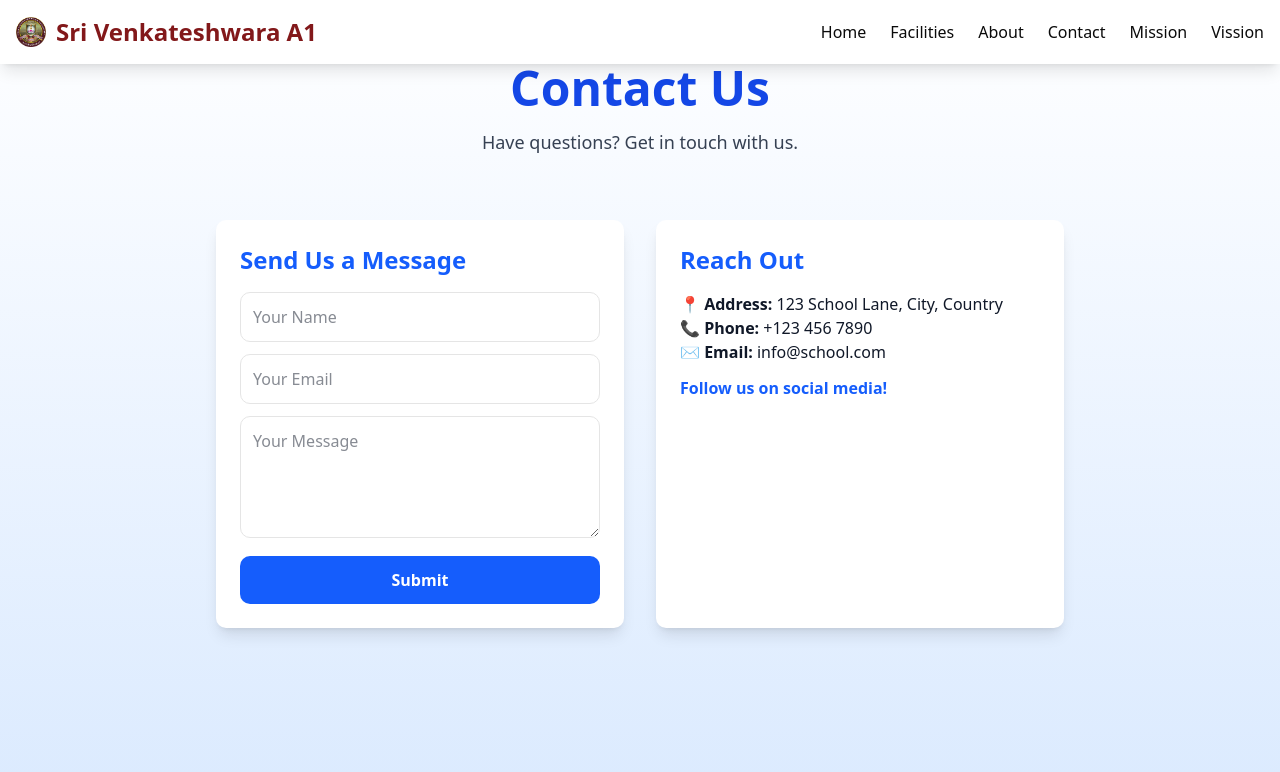
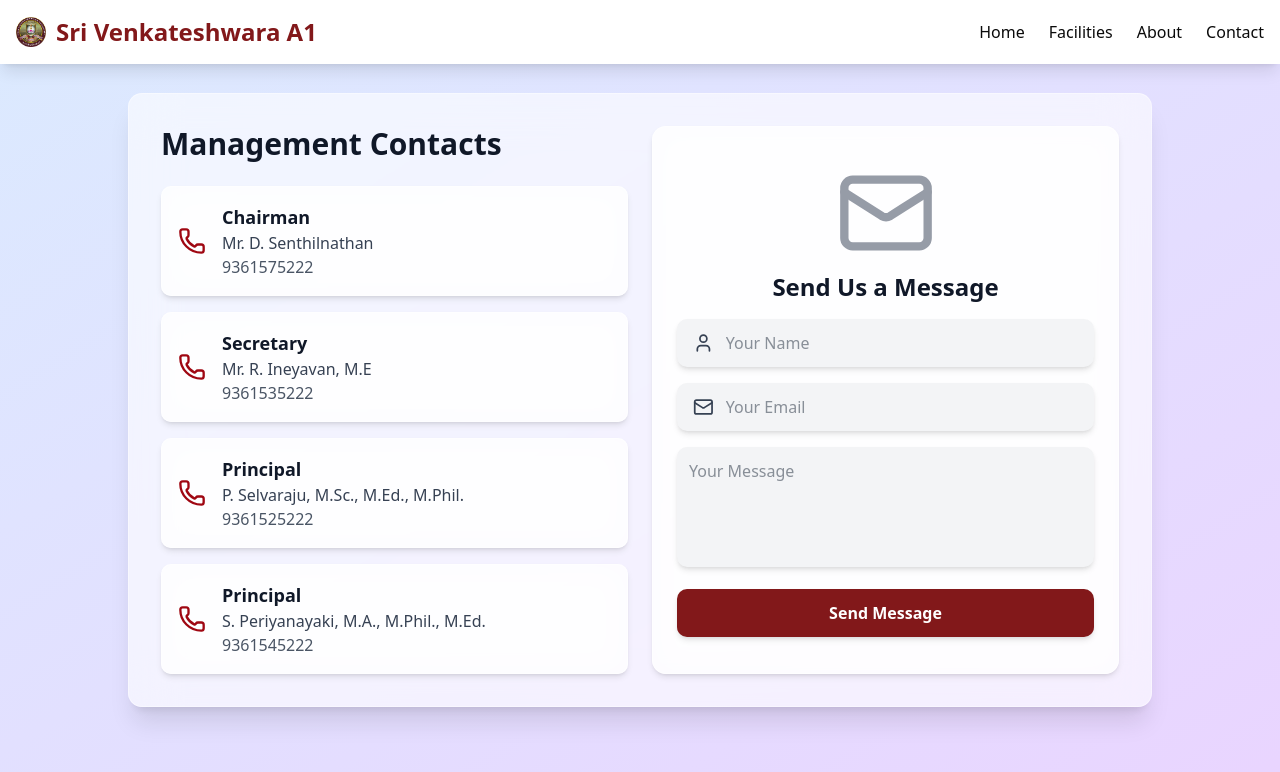
Before and after one commit to Sowmika-Arul/Consultancy, a React (Vite) app in the folder consultancy/: page /contact in a window 1280 px wide. Shown: the top 772 px of the page. Built offline with nearby package versions, Linux system fonts and the light colour scheme.

Commit message:
pages added

```diff
--- a/consultancy/src/App.jsx
+++ b/consultancy/src/App.jsx
@@ -2,9 +2,10 @@ import { BrowserRouter as Router, Routes, Route } from "react-router-dom";
 import SchoolHomePage from "./pages/SchoolHomePage";
 import AboutPage from "./pages/AboutPage";
 import Login from "./pages/AdminLogin";
-import FacilitiesPage from "./pages/FacilitiesPage";
 import Gallery from "./pages/Gallery1";
+import Facilities from "./pages/Gallery";
 import ContactPage from "./pages/ContactPage";
+import Vission from "./pages/Vission";
 import EventForm from "./pages/EventForm";
 import Mission from "./pages/MissionPage";
 import Navbar from "./components/Navbar"; // Import the Navbar component
@@ -17,12 +18,13 @@ function App() {
       <Routes>
         <Route path="/" element={<SchoolHomePage />} />
         <Route path="/about" element={<AboutPage />} />
-        <Route path="/facilities" element={<FacilitiesPage />} />
         <Route path="/contact" element={<ContactPage />} />
         <Route path="/login" element={<Login />} />
         <Route path="/gallery" element={<Gallery />} />
         <Route path="/mission" element={<Mission />} />
         <Route path="/eventForm" element={<EventForm />} />
+        <Route path="/vission" element={<Vission />} />
+        <Route path="/facilities" element={<Facilities />} />
       </Routes>
     </Router>
   );
--- a/consultancy/src/components/Navbar.jsx
+++ b/consultancy/src/components/Navbar.jsx
@@ -20,8 +20,6 @@ export default function Navbar() {
         <Link to="/facilities" className="hover:text-blue-500 transition">Facilities</Link>
         <Link to="/about" className="hover:text-blue-500 transition">About</Link>
         <Link to="/contact" className="hover:text-blue-500 transition">Contact</Link>
-        <Link to="/mission" className="hover:text-blue-500 transition">Mission</Link>
-        <Link to="/vision" className="hover:text-blue-500 transition">Vission</Link>
       </div>
     </motion.nav>
   );
--- a/consultancy/src/pages/AboutPage.jsx
+++ b/consultancy/src/pages/AboutPage.jsx
@@ -1,37 +1,12 @@
 import { motion } from "framer-motion";
+import Mission from './MissionPage.jsx';
+import Vission from './Vission.jsx';
 
 export default function AboutPage() {
   return (
-    <div className="min-h-screen bg-gradient-to-b from-white to-blue-100 text-gray-900">
-      {/* Header */}
-      <motion.header
-    initial={{ opacity: 0, y: -20 }}
-        animate={{ opacity: 1, y: 0 }}
-        transition={{ duration: 0.6 }}
-        className="text-center py-16"
-      >
-        <h1 className="text-5xl font-bold text-blue-700">About Our School</h1>
-        <p className="text-lg text-gray-700 mt-4 max-w-2xl mx-auto">
-          Our school is a center of excellence, fostering academic brilliance and personal growth.
-        </p>
-      </motion.header>
-
-      {/* Mission & Vision Section */}
-      <div className="max-w-5xl mx-auto px-6 py-12 grid md:grid-cols-2 gap-8">
-        <motion.div whileHover={{ scale: 1.02 }} className="bg-white p-6 rounded-lg shadow-lg">
-          <h2 className="text-3xl font-semibold text-blue-600">Our Mission</h2>
-          <p className="text-gray-700 mt-3">
-            To provide a nurturing environment that enables students to develop into confident and responsible individuals.
-          </p>
-        </motion.div>
-
-        <motion.div whileHover={{ scale: 1.02 }} className="bg-white p-6 rounded-lg shadow-lg">
-          <h2 className="text-3xl font-semibold text-blue-600">Our Vision</h2>
-          <p className="text-gray-700 mt-3">
-            To be a global leader in education, fostering innovation, leadership, and critical thinking.
-          </p>
-        </motion.div>
-      </div>
+    <div>
+    <Vission/>
+    <Mission/>
     </div>
   );
 }
--- a/consultancy/src/pages/ContactPage.jsx
+++ b/consultancy/src/pages/ContactPage.jsx
@@ -1,55 +1,117 @@
+import { useState } from "react";
 import { motion } from "framer-motion";
+import { Mail, Phone, User } from "lucide-react";
 
-export default function ContactPage() {
+export default function ContactSection() {
+  const [formData, setFormData] = useState({
+    name: "",
+    email: "",
+    message: "",
+  });
+
+  const handleChange = (e) => {
+    setFormData({ ...formData, [e.target.name]: e.target.value });
+  };
+
+  const handleSubmit = (e) => {
+    e.preventDefault();
+    alert("Message Sent Successfully! ✅");
+  };
+
   return (
-    <div className="min-h-screen bg-gradient-to-b from-white to-blue-100 text-gray-900">
-      {/* Header */}
-      <motion.header
-        initial={{ opacity: 0, y: -20 }}
-        animate={{ opacity: 1, y: 0 }}
-        transition={{ duration: 0.6 }}
-        className="text-center py-16"
+    <div className="min-h-screen flex items-center justify-center bg-gradient-to-br from-blue-100 to-purple-200 px-6 py-12">
+      <motion.div
+        initial={{ opacity: 0, scale: 0.9 }}
+        animate={{ opacity: 1, scale: 1 }}
+        transition={{ duration: 0.8, ease: "easeOut" }}
+        className="max-w-5xl w-full bg-white/60 backdrop-blur-xl shadow-xl rounded-xl p-8 grid grid-cols-1 md:grid-cols-2 gap-6 border border-white/40"
       >
-        <h1 className="text-5xl font-bold text-blue-700">Contact Us</h1>
-        <p className="text-lg text-gray-700 mt-4 max-w-2xl mx-auto">
-          Have questions? Get in touch with us.
-        </p>
-      </motion.header>
+        {/* Left Side - Management Details */}
+        <div>
+          <h2 className="text-3xl font-extrabold text-gray-900 mb-6">
+            Management Contacts
+          </h2>
+          <div className="space-y-4">
+            {[
+              { role: "Chairman", name: "Mr. D. Senthilnathan", contact: "9361575222" },
+              { role: "Secretary", name: "Mr. R. Ineyavan, M.E", contact: "9361535222" },
+              { role: "Principal", name: "P. Selvaraju, M.Sc., M.Ed., M.Phil.", contact: "9361525222" },
+              { role: "Principal", name: "S. Periyanayaki, M.A., M.Phil., M.Ed.", contact: "9361545222" },
+            ].map((person, index) => (
+              <motion.div
+                key={index}
+                initial={{ opacity: 0, x: -20 }}
+                whileInView={{ opacity: 1, x: 0 }}
+                transition={{ duration: 0.6, delay: index * 0.2 }}
+                className="bg-white/70 backdrop-blur-lg p-4 rounded-lg shadow-md border border-white/50 flex items-center gap-4"
+              >
+                <Phone size={28} className="text-red-800" />
+                <div>
+                  <h3 className="text-lg font-semibold text-gray-900">{person.role}</h3>
+                  <p className="text-gray-700">{person.name}</p>
+                  <p className="text-gray-600">{person.contact}</p>
+                </div>
+              </motion.div>
+            ))}
+          </div>
+        </div>
 
-      {/* Contact Form & Details */}
-      <div className="max-w-4xl mx-auto px-6 grid md:grid-cols-2 gap-8">
-        {/* Contact Form */}
-        <motion.form
-          initial={{ opacity: 0, y: 20 }}
-          whileInView={{ opacity: 1, y: 0 }}
-          transition={{ duration: 0.6 }}
-          viewport={{ once: true }}
-          className="bg-white p-6 rounded-lg shadow-lg"
-        >
-          <h2 className="text-2xl font-semibold text-blue-600 mb-4">Send Us a Message</h2>
-          <input type="text" placeholder="Your Name" className="w-full p-3 border rounded-lg mb-3" />
-          <input type="email" placeholder="Your Email" className="w-full p-3 border rounded-lg mb-3" />
-          <textarea placeholder="Your Message" className="w-full p-3 border rounded-lg mb-3" rows="4"></textarea>
-          <button className="w-full p-3 bg-blue-600 text-white font-semibold rounded-lg hover:bg-blue-700 transition">
-            Submit
-          </button>
-        </motion.form>
-
-        {/* Contact Details */}
+        {/* Right Side - Contact Form with Big Email Icon */}
         <motion.div
           initial={{ opacity: 0, x: 20 }}
           whileInView={{ opacity: 1, x: 0 }}
-          transition={{ duration: 0.6 }}
-          viewport={{ once: true }}
-          className="bg-white p-6 rounded-lg shadow-lg"
+          transition={{ duration: 0.8, ease: "easeOut" }}
+          className="bg-white/70 backdrop-blur-lg p-6 rounded-xl shadow-md border border-white/50 flex flex-col justify-center items-center relative"
         >
-          <h2 className="text-2xl font-semibold text-blue-600 mb-4">Reach Out</h2>
-          <p><strong>📍 Address:</strong> 123 School Lane, City, Country</p>
-          <p><strong>📞 Phone:</strong> +123 456 7890</p>
-          <p><strong>✉️ Email:</strong> info@school.com</p>
-          <p className="mt-3 text-blue-600 font-semibold">Follow us on social media!</p>
+          {/* Big Email Icon */}
+          <Mail size={100} className="text-gray-500 mb-2 opacity-70" />
+
+          <h3 className="text-2xl font-bold text-center text-gray-900 mb-4">
+            Send Us a Message
+          </h3>
+
+          <form className="w-full space-y-4" onSubmit={handleSubmit}>
+            <div className="flex items-center bg-gray-100 rounded-lg px-4 py-3 shadow-md">
+              <User size={22} className="text-gray-700" />
+              <input
+                type="text"
+                name="name"
+                placeholder="Your Name"
+                className="bg-transparent w-full pl-3 outline-none text-gray-800"
+                required
+                onChange={handleChange}
+              />
+            </div>
+            <div className="flex items-center bg-gray-100 rounded-lg px-4 py-3 shadow-md">
+              <Mail size={22} className="text-gray-700" />
+              <input
+                type="email"
+                name="email"
+                placeholder="Your Email"
+                className="bg-transparent w-full pl-3 outline-none text-gray-800"
+                required
+                onChange={handleChange}
+              />
+            </div>
+            <textarea
+              name="message"
+              rows="4"
+              placeholder="Your Message"
+              className="w-full p-3 bg-gray-100 rounded-lg outline-none text-gray-800 resize-none shadow-md"
+              required
+              onChange={handleChange}
+            ></textarea>
+            <motion.button
+              type="submit"
+              whileHover={{ scale: 1.05, boxShadow: "0px 4px 15px rgba(255, 0, 0, 0.5)" }}
+              whileTap={{ scale: 0.95 }}
+              className="w-full bg-red-900 text-white font-bold py-3 rounded-lg shadow-md transition"
+            >
+              Send Message
+            </motion.button>
+          </form>
         </motion.div>
-      </div>
+      </motion.div>
     </div>
   );
 }
```
Also changed, not shown: consultancy/src/pages/Vission.jsx (renamed from consultancy/src/pages/FacilitiesPage.jsx).
